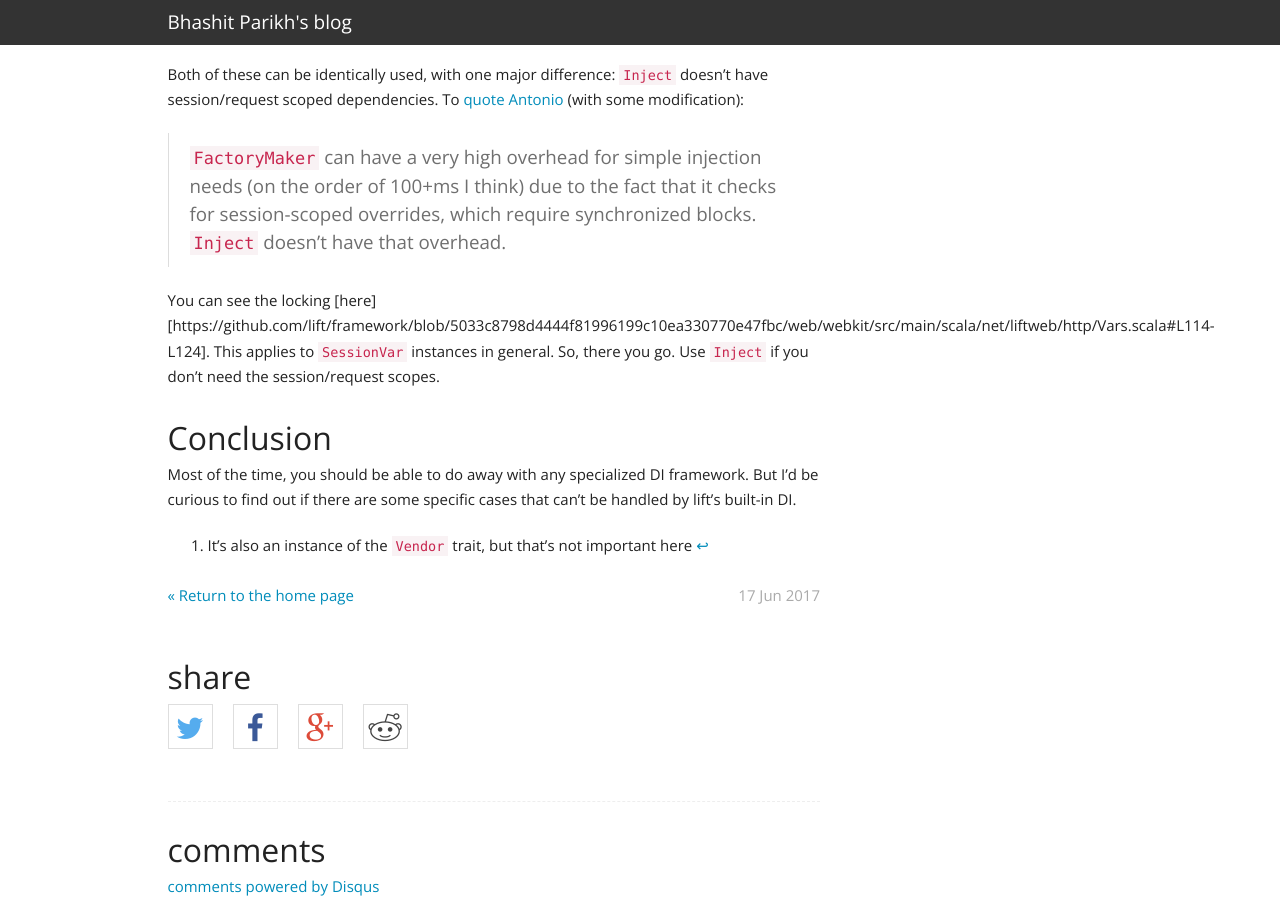
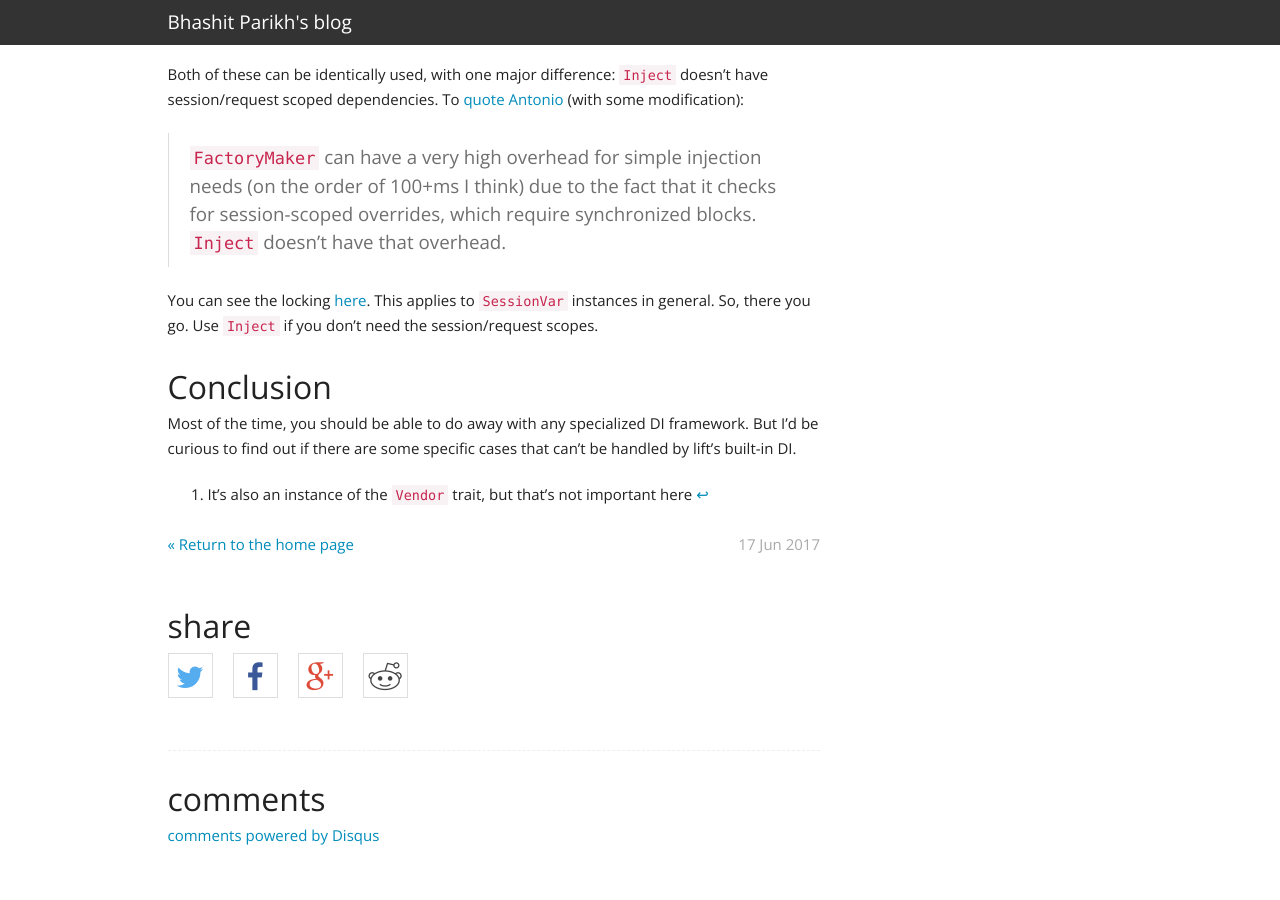
Before and after one commit to Bhashit/bhashit.github.io, a Jekyll site: the page built from _posts/2017-06-17-dependency-injection-liftweb-scala.markdown, in a window 1280 px wide and 900 px high, scrolled down 6075 px. Built offline with Jekyll 4.4.1, drawn with Linux system fonts in a browser that asks for light colours; emoji names are drawn with the system emoji font; comment, search, counter and statistics services are not loaded; after the commit the page ends 6924 px from its top, so only the background shows below that; some of the changed lines change nothing that is shown.

Commit message:
small change

```diff
--- a/_posts/2017-06-17-dependency-injection-liftweb-scala.markdown
+++ b/_posts/2017-06-17-dependency-injection-liftweb-scala.markdown
@@ -336,11 +336,9 @@ dependencies. To [quote Antonio][antonio-reply] (with some modification):
 > checks for session-scoped overrides, which require synchronized
 > blocks. `Inject` doesn't have that overhead.
 
-You can see the
-locking
-[here][https://github.com/lift/framework/blob/5033c8798d4444f81996199c10ea330770e47fbc/web/webkit/src/main/scala/net/liftweb/http/Vars.scala#L114-L124]. This
-applies to `SessionVar` instances in general. So, there you go. Use
-`Inject` if you don't need the session/request scopes.
+You can see the locking [here][lift-sessvar-lock]. This applies to
+`SessionVar` instances in general. So, there you go. Use `Inject` if
+you don't need the session/request scopes.
 
 
 ## Conclusion
@@ -367,5 +365,6 @@ specific cases that can't be handled by lift's built-in DI.
 [fixtures]: http://www.scalatest.org/user_guide/sharing_fixtures
 [lift-group-post]: https://groups.google.com/forum/#!topic/liftweb/oWPhlwqAEDE
 [antonio-reply]: https://groups.google.com/forum/#!msg/liftweb/oWPhlwqAEDE/Jb4tWrzlAwAJ
+[lift-sessvar-lock]: https://github.com/lift/framework/blob/5033c8798d4444f81996199c10ea330770e47fbc/web/webkit/src/main/scala/net/liftweb/http/Vars.scala#L114-L124
 
 [^1]: It's also an instance of the `Vendor` trait, but that's not important here
```
